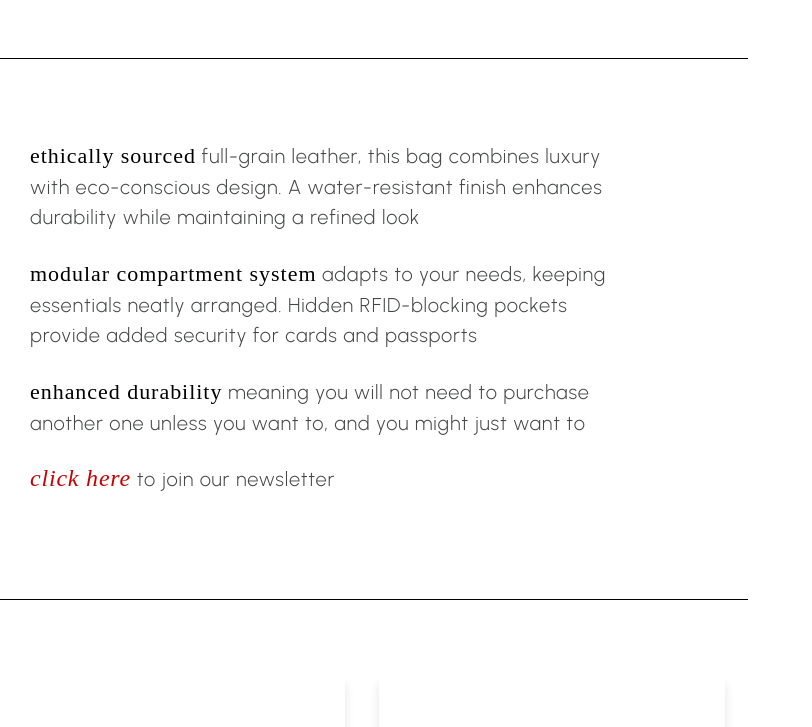
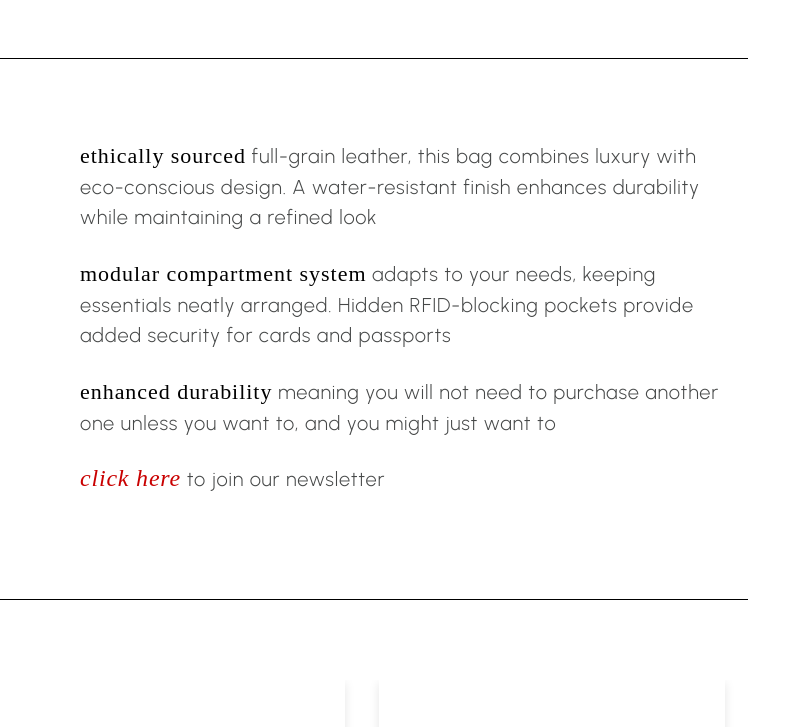
Before and after one commit to m-crow-m/landing-pageJIC-368, a plain HTML site: page index.html in a window 1280 px wide. Shown: the part 732-1459 px from the top of the page, 468-1280 px from the left. Drawn offline with Linux system fonts and the light colour scheme; a web font is replaced by a local one.

Commit message:
Update styles.css

```diff
--- a/styles.css
+++ b/styles.css
@@ -160,7 +160,7 @@ h6 {
 #about {
   display: grid;
   grid-template-columns: 30vw 50vw 1fr;
-  gap: 50px;
+  gap: 100px;
   grid-template-areas: 'pic text .';
   margin-top: 80px;
   border-bottom: 0.5px solid black
@@ -182,7 +182,7 @@ h6 {
   line-height: 150%;
   letter-spacing: 0.8px;
   margin-bottom: 80px;
-  max-width: 600px
+  max-width: 700px
 }
 
 .about-text p {
```
